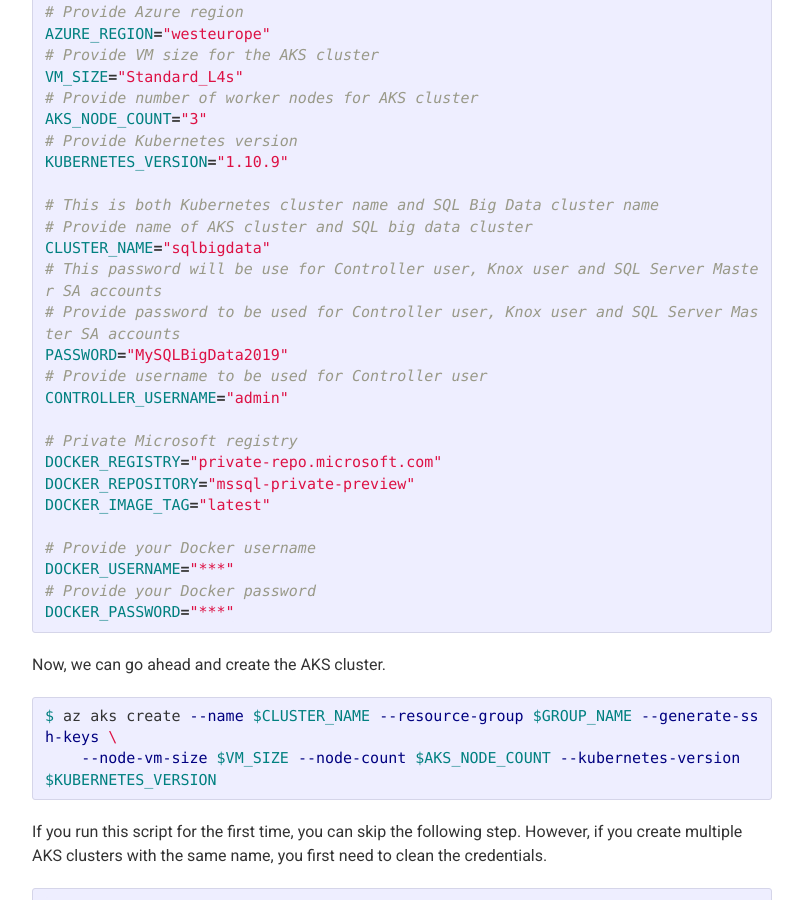
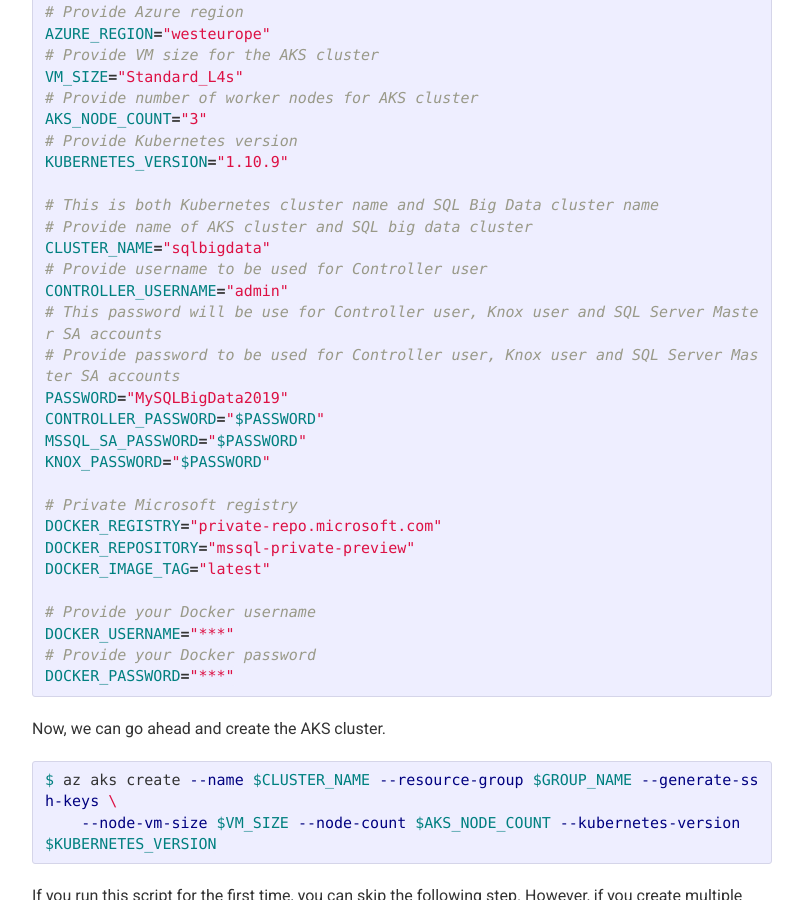
Before and after one commit to chaosmail/chaosmail.github.com, a Jekyll site: the page built from _posts/2019-02-01-getting-started-with-sql2019.md, in a window 1280 px wide and 900 px high, scrolled down 5832 px. Shown: the whole window, without its empty margins (238-1041 px from the left). Built offline with Jekyll 4.4.1, drawn with Linux system fonts in a browser that asks for light colours; nearby versions of some CDN libraries; comment, search, counter and statistics services are not loaded.

Commit message:
fix passwords

```diff
--- a/_posts/2019-02-01-getting-started-with-sql2019.md
+++ b/_posts/2019-02-01-getting-started-with-sql2019.md
@@ -126,11 +126,14 @@
 # This is both Kubernetes cluster name and SQL Big Data cluster name
 # Provide name of AKS cluster and SQL big data cluster
 CLUSTER_NAME="sqlbigdata"
+# Provide username to be used for Controller user
+CONTROLLER_USERNAME="admin"
 # This password will be use for Controller user, Knox user and SQL Server Master SA accounts
 # Provide password to be used for Controller user, Knox user and SQL Server Master SA accounts
 PASSWORD="MySQLBigData2019"
-# Provide username to be used for Controller user
-CONTROLLER_USERNAME="admin"
+CONTROLLER_PASSWORD="$PASSWORD"
+MSSQL_SA_PASSWORD="$PASSWORD"
+KNOX_PASSWORD="$PASSWORD"
 
 # Private Microsoft registry
 DOCKER_REGISTRY="private-repo.microsoft.com"
```
